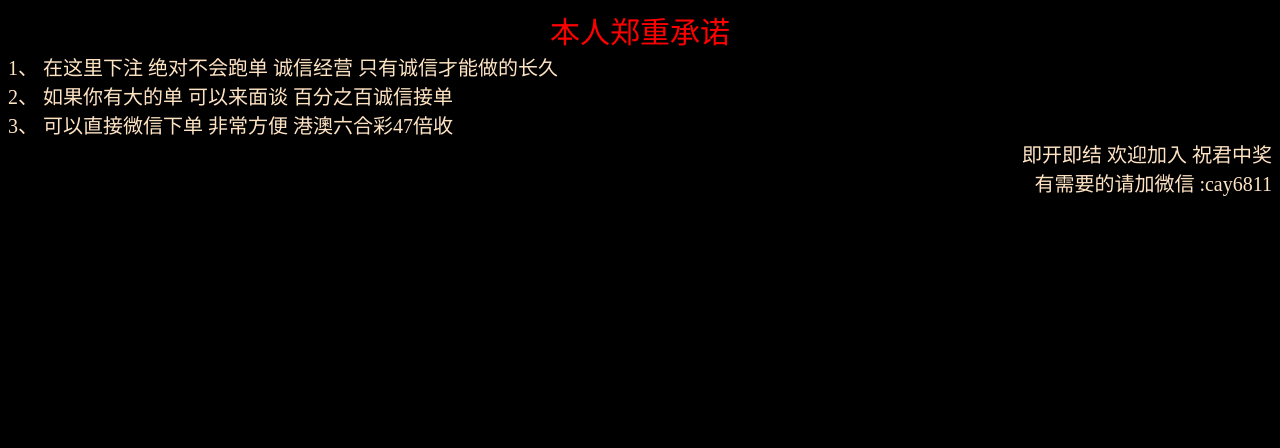
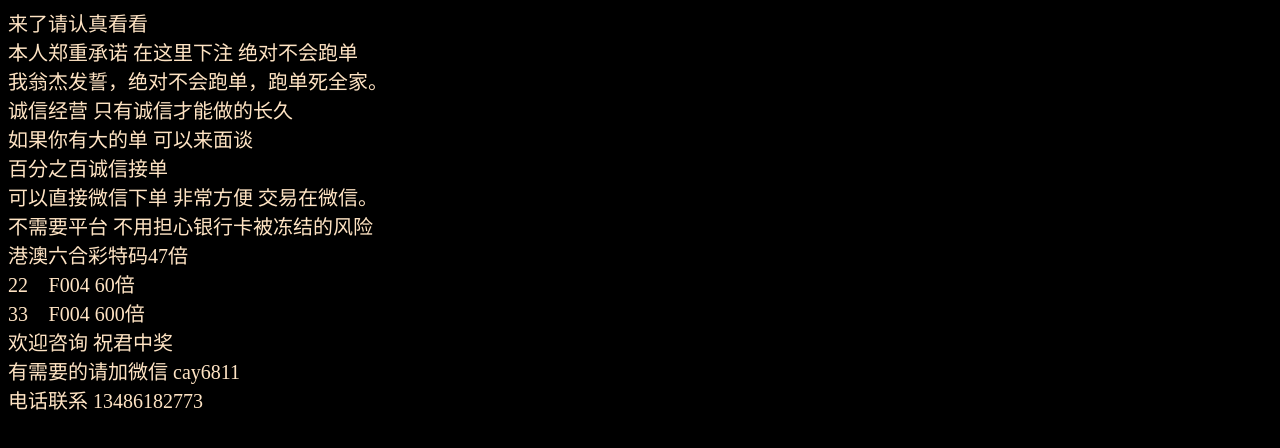
Before and after one commit to dateshare/html, a plain HTML site: page index.html in a window 1280 px wide. Drawn offline with Linux system fonts and the light colour scheme.

Commit message:
Update index.html

```diff
--- a/index.html
+++ b/index.html
@@ -21,28 +21,29 @@ var _hmt = _hmt || [];
 		font-size:20px;
         color: bisque;
 	}
-	.div1{
+	.div{
         text-align: center;
         font-size: 30px;
         color: red;
     }
-    .div5{
-        text-align: right;
 
-    }
-    .div6{
-        text-align: right;
-
-    }
 </style>
 </head>
 
 <body>
-<div class="div1">本人郑重承诺</div>
-<div class="div2">1、 在这里下注 绝对不会跑单 诚信经营 只有诚信才能做的长久</div>
-<div class="div3">2、 如果你有大的单 可以来面谈 百分之百诚信接单</div>
-<div class="div4">3、 可以直接微信下单 非常方便 港澳六合彩47倍收</div>
-<div class="div5">即开即结 欢迎加入 祝君中奖</div>
-<div class="div6">有需要的请加微信 :cay6811</div>
+<div> 来了请认真看看</div>
+<div> 本人郑重承诺 在这里下注 绝对不会跑单</div>
+<div>我翁杰发誓，绝对不会跑单，跑单死全家。</div>
+<div>诚信经营 只有诚信才能做的长久</div>
+<div>如果你有大的单 可以来面谈</div>
+<div>百分之百诚信接单</div>
+	<div>可以直接微信下单 非常方便 交易在微信。</div>
+	<div>不需要平台 不用担心银行卡被冻结的风险 </div>
+	<div>  港澳六合彩特码47倍 </div>
+	<div>   22 &#1F004 60倍</div>
+	<div> 33 &#1F004  600倍 </div>
+	<div>欢迎咨询 祝君中奖</div>
+	<div> 有需要的请加微信  cay6811</div>
+	<div>  电话联系 13486182773</div>
 </body>
 </html>
```
